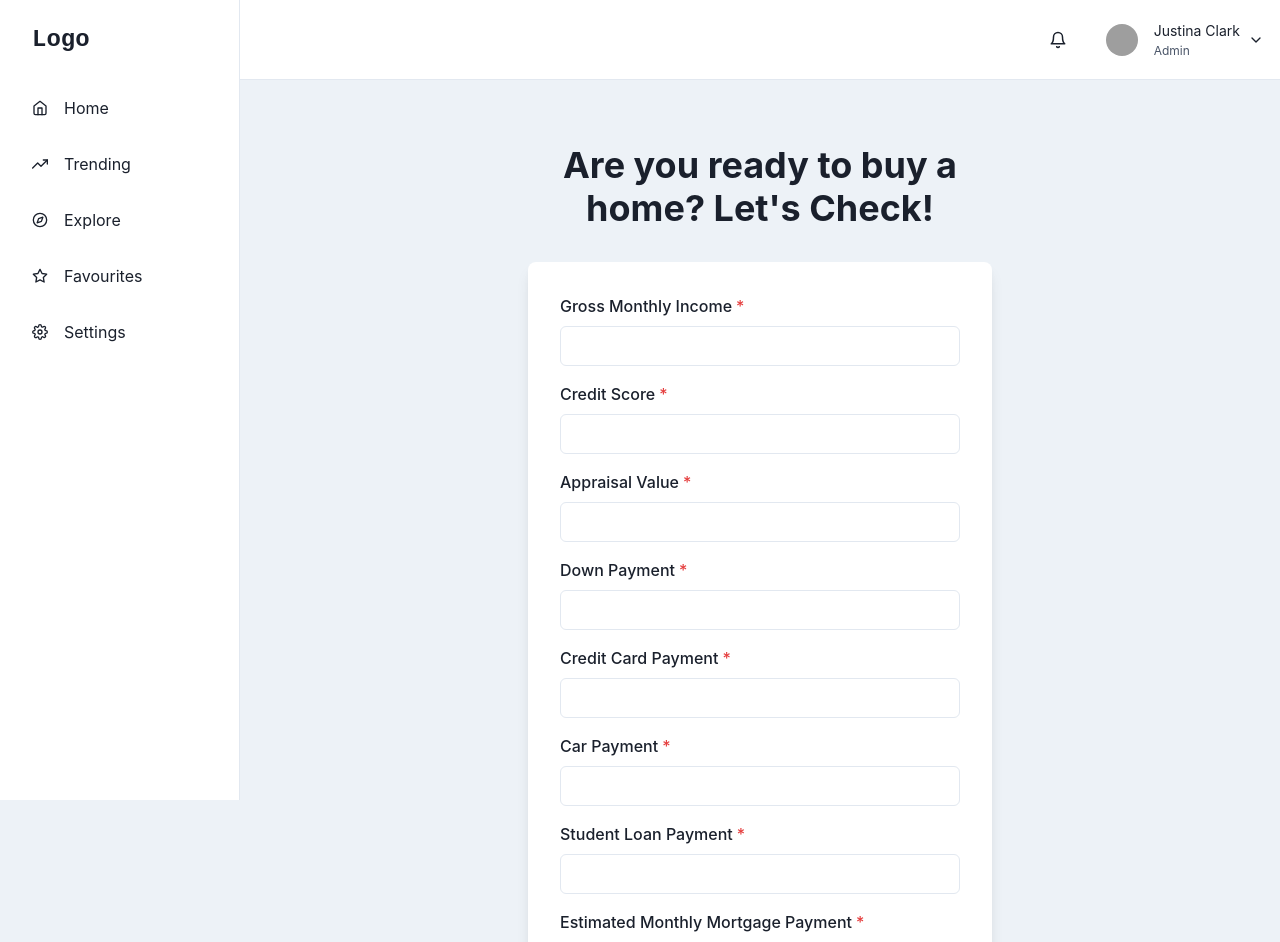
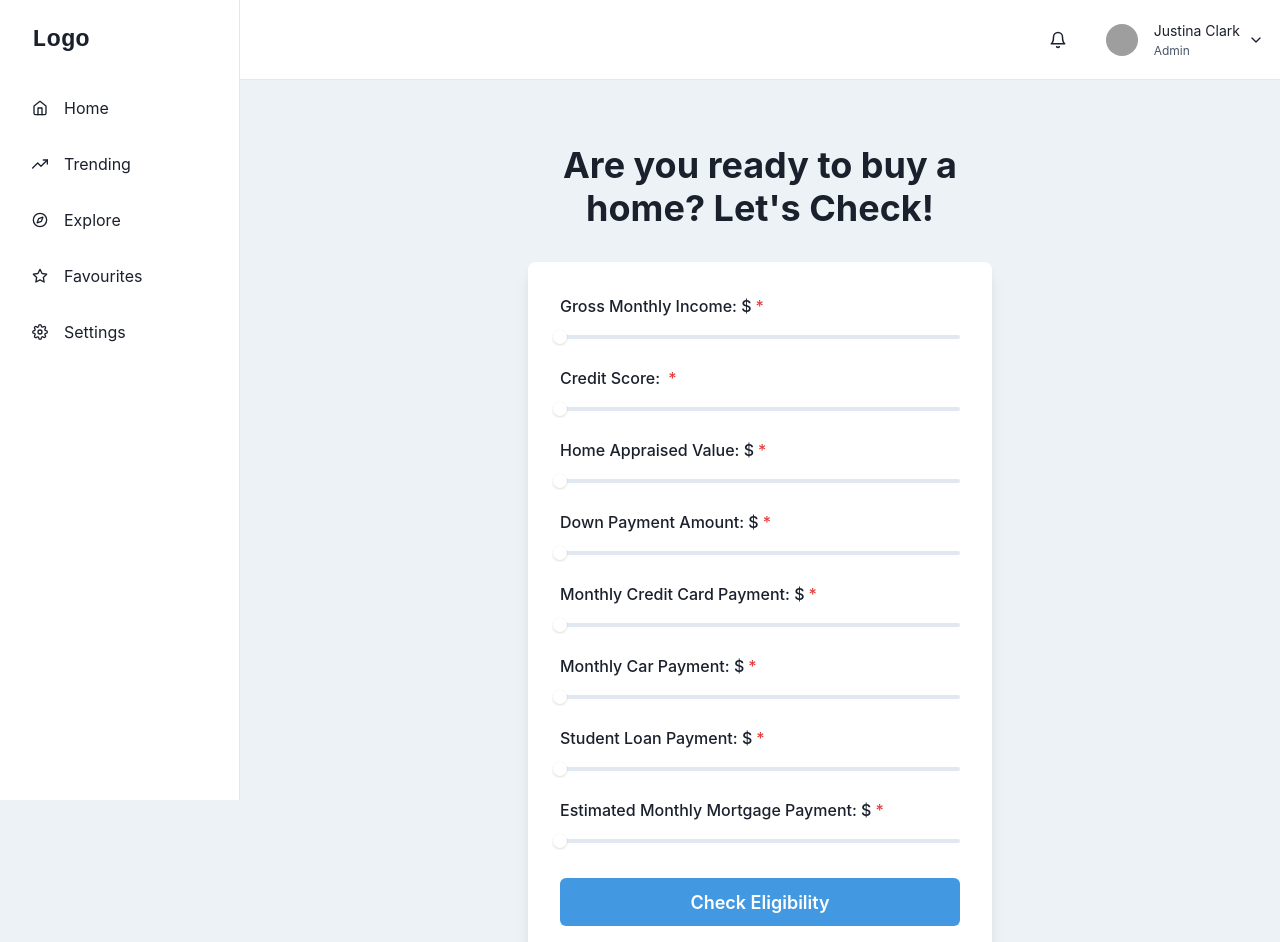
Before and after one commit to TrexKalp/HomeFit-HackUTD-2023, a React (Vite) app in the folder frontend/: page / in a window 1280 px wide. Shown: the top 942 px of the page. Built offline with nearby package versions, Linux system fonts and the light colour scheme; grey boxes are pictures that could not be loaded.

Commit message:
made sliders

```diff
--- a/frontend/src/components/Page1.jsx
+++ b/frontend/src/components/Page1.jsx
@@ -9,6 +9,10 @@ import {
   Button,
   Heading,
   useColorModeValue,
+  Slider,
+  SliderTrack,
+  SliderFilledTrack,
+  SliderThumb,
 } from "@chakra-ui/react";
 import { useState } from "react";
 
@@ -87,77 +91,144 @@ export default function Page1() {
           p={8}
         >
           <Stack spacing={4}>
+            {/* Slider for Gross Monthly Income */}
             <FormControl id="monthlyIncome" isRequired>
-              <FormLabel>Gross Monthly Income</FormLabel>
-              <NumberInput min={0}>
-                <NumberInputField
-                  onChange={(e) => setGrossMonthlyIncome(e.target.value)}
-                />
-              </NumberInput>
+              <FormLabel>Gross Monthly Income: ${grossMonthlyIncome}</FormLabel>
+              <Slider
+                min={1000}
+                max={20000}
+                step={500}
+                value={grossMonthlyIncome}
+                onChange={setGrossMonthlyIncome}
+              >
+                <SliderTrack>
+                  <SliderFilledTrack />
+                </SliderTrack>
+                <SliderThumb />
+              </Slider>
             </FormControl>
 
+            {/* Slider for Credit Score */}
             <FormControl id="creditScore" isRequired>
-              <FormLabel>Credit Score</FormLabel>
-              <NumberInput min={300} max={850}>
-                <NumberInputField
-                  onChange={(e) => setCreditScore(e.target.value)}
-                />
-              </NumberInput>
+              <FormLabel>Credit Score: {creditScore}</FormLabel>
+              <Slider
+                min={300}
+                max={850}
+                step={10}
+                value={creditScore}
+                onChange={setCreditScore}
+              >
+                <SliderTrack>
+                  <SliderFilledTrack />
+                </SliderTrack>
+                <SliderThumb />
+              </Slider>
             </FormControl>
 
+            {/* Slider for Home Appraised Value */}
             <FormControl id="homeAppraisedValue" isRequired>
-              <FormLabel>Appraisal Value</FormLabel>
-              <NumberInput min={0}>
-                <NumberInputField
-                  onChange={(e) => setHomeAppraisedValue(e.target.value)}
-                />
-              </NumberInput>
+              <FormLabel>Home Appraised Value: ${homeAppraisedValue}</FormLabel>
+              <Slider
+                min={50000}
+                max={2000000}
+                step={5000}
+                value={homeAppraisedValue}
+                onChange={setHomeAppraisedValue}
+              >
+                <SliderTrack>
+                  <SliderFilledTrack />
+                </SliderTrack>
+                <SliderThumb />
+              </Slider>
             </FormControl>
 
+            {/* Slider for Down Payment Amount */}
             <FormControl id="downPaymentAmount" isRequired>
-              <FormLabel>Down Payment</FormLabel>
-              <NumberInput min={0}>
-                <NumberInputField
-                  onChange={(e) => setDownPaymentAmount(e.target.value)}
-                />
-              </NumberInput>
+              <FormLabel>Down Payment Amount: ${downPaymentAmount}</FormLabel>
+              <Slider
+                min={0}
+                max={100000}
+                step={1000}
+                value={downPaymentAmount}
+                onChange={setDownPaymentAmount}
+              >
+                <SliderTrack>
+                  <SliderFilledTrack />
+                </SliderTrack>
+                <SliderThumb />
+              </Slider>
             </FormControl>
 
+            {/* Slider for Monthly Credit Card Payment */}
             <FormControl id="monthlyCreditCardPayment" isRequired>
-              <FormLabel>Credit Card Payment</FormLabel>
-              <NumberInput min={0}>
-                <NumberInputField
-                  onChange={(e) => setMonthlyCreditCardPayment(e.target.value)}
-                />
-              </NumberInput>
+              <FormLabel>
+                Monthly Credit Card Payment: ${monthlyCreditCardPayment}
+              </FormLabel>
+              <Slider
+                min={0}
+                max={5000}
+                step={50}
+                value={monthlyCreditCardPayment}
+                onChange={setMonthlyCreditCardPayment}
+              >
+                <SliderTrack>
+                  <SliderFilledTrack />
+                </SliderTrack>
+                <SliderThumb />
+              </Slider>
             </FormControl>
 
+            {/* Slider for Monthly Car Payment */}
             <FormControl id="monthlyCarPayment" isRequired>
-              <FormLabel>Car Payment</FormLabel>
-              <NumberInput min={0}>
-                <NumberInputField
-                  onChange={(e) => setMonthlyCarPayment(e.target.value)}
-                />
-              </NumberInput>
+              <FormLabel>Monthly Car Payment: ${monthlyCarPayment}</FormLabel>
+              <Slider
+                min={0}
+                max={2000}
+                step={50}
+                value={monthlyCarPayment}
+                onChange={setMonthlyCarPayment}
+              >
+                <SliderTrack>
+                  <SliderFilledTrack />
+                </SliderTrack>
+                <SliderThumb />
+              </Slider>
             </FormControl>
 
+            {/* Slider for Student Loan Payment */}
             <FormControl id="studentLoanPayment" isRequired>
-              <FormLabel>Student Loan Payment</FormLabel>
-              <NumberInput min={0}>
-                <NumberInputField
-                  onChange={(e) => setStudentLoanPayment(e.target.value)}
-                />
-              </NumberInput>
+              <FormLabel>Student Loan Payment: ${studentLoanPayment}</FormLabel>
+              <Slider
+                min={0}
+                max={2000}
+                step={50}
+                value={studentLoanPayment}
+                onChange={setStudentLoanPayment}
+              >
+                <SliderTrack>
+                  <SliderFilledTrack />
+                </SliderTrack>
+                <SliderThumb />
+              </Slider>
             </FormControl>
 
-            {/* Added FormControl for estimated monthly mortgage payment */}
+            {/* Slider for Estimated Monthly Mortgage Payment */}
             <FormControl id="estMonthlyMortgagePayment" isRequired>
-              <FormLabel>Estimated Monthly Mortgage Payment</FormLabel>
-              <NumberInput min={0}>
-                <NumberInputField
-                  onChange={(e) => setEstMonthlyMortgagePayment(e.target.value)}
-                />
-              </NumberInput>
+              <FormLabel>
+                Estimated Monthly Mortgage Payment: ${estMonthlyMortgagePayment}
+              </FormLabel>
+              <Slider
+                min={0}
+                max={10000}
+                step={100}
+                value={estMonthlyMortgagePayment}
+                onChange={setEstMonthlyMortgagePayment}
+              >
+                <SliderTrack>
+                  <SliderFilledTrack />
+                </SliderTrack>
+                <SliderThumb />
+              </Slider>
             </FormControl>
 
             <Stack spacing={10} pt={2}>
```
